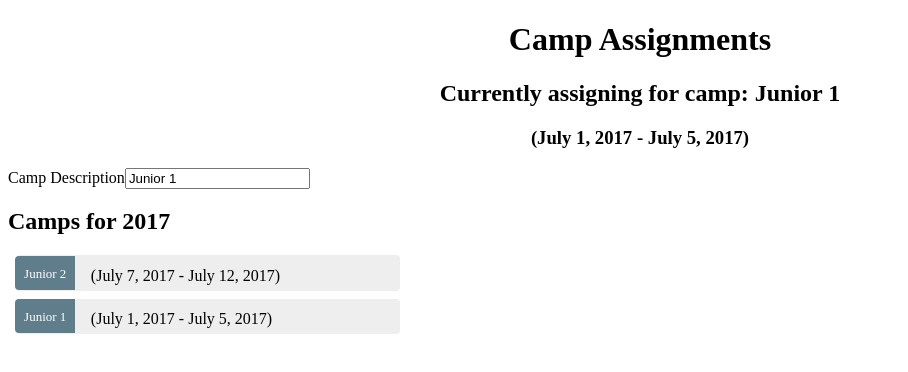
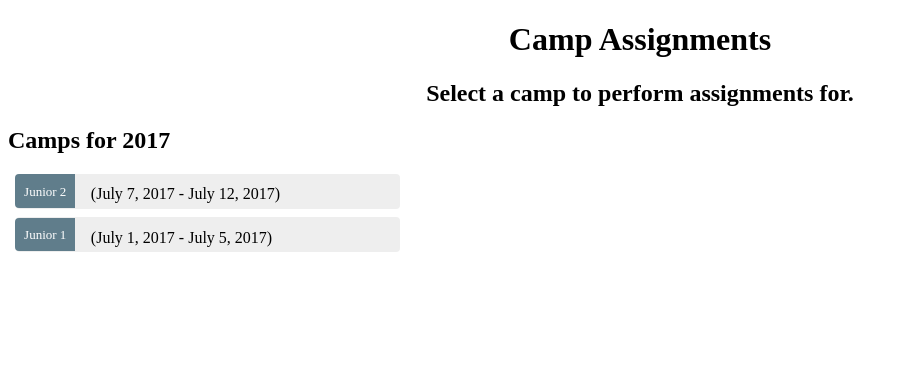
Before and after one commit to bjzylstra/camp-assignments-ui, an Angular app: page / in a window 1280 px wide. Shown: the top 372 px of the page, without its empty margins (0-908 px from the left). Built offline with nearby package versions, Linux system fonts and the light colour scheme.

Commit message:
Dynamically set selectCamp for selectedCampId
- also add selection of camp from list
- do not show selected camp if none found

```diff
--- a/src/app/app.component.html
+++ b/src/app/app.component.html
@@ -3,17 +3,22 @@
   <h1>
     {{title}}
   </h1>
-  <h2>Currently assigning for camp: {{currentCamp.description}}</h2>
-  <h3>({{currentCamp.dateRangeText()}})</h3>
+  <div *ngIf='selectedCamp==null'>
+    <h2>Select a camp to perform assignments for.</h2>
+  </div>
+  <div *ngIf='selectedCamp'>
+	<h2>Currently assigning for camp: {{selectedCamp.description}}</h2>
+	<h3>({{selectedCamp.dateRangeText()}})</h3>
+  </div>
 </div>
-<div>
-	<label>Camp Description</label>
-	<input [(ngModel)]="currentCamp.description" placeholder='description'>
+<div *ngIf='selectedCamp'>
+  <label>Camp Description</label>
+  <input [(ngModel)]="selectedCamp.description" placeholder='description'>
 </div>
 <h2>Camps for 2017</h2>
 <ul class='camps'>
-	<li *ngFor='let camp of camps'>
-		<span class='badge'>{{camp.description}}</span>
-		({{camp.dateRangeText()}})
-	</li>
+  <li *ngFor='let camp of camps' (click)='onSelect(camp)' [class.selected]='camp == selectedCamp'>
+    <span class='badge'>{{camp.description}}</span>
+    		({{camp.dateRangeText()}})
+  </li>
 </ul>
--- a/src/app/app.component.ts
+++ b/src/app/app.component.ts
@@ -32,7 +32,14 @@ const CAMPS: Camp[] = [
 
 export class AppComponent {
   title = 'Camp Assignments';
-  currentCampId = 1;
+  selectedCampId = 3;
   camps = CAMPS;
-  currentCamp: Camp = CAMPS[1];
+  selectedCamp: Camp;
+  constructor() {
+    this.selectedCamp = this.camps.find(currentItem => currentItem.id === this.selectedCampId);
+  }
+  onSelect(camp: Camp): void {
+    this.selectedCamp = camp;
+    this.selectedCampId = camp.id;
+  }
 }
```
